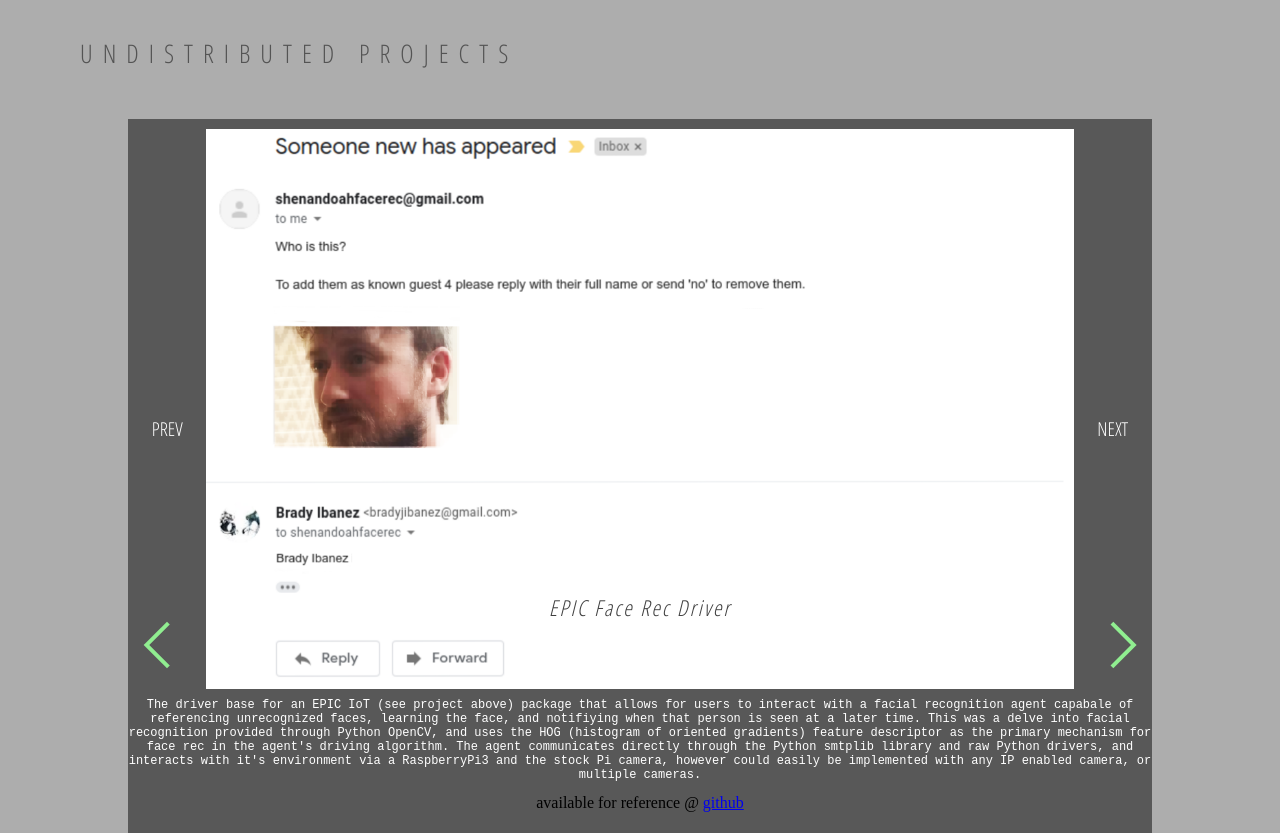
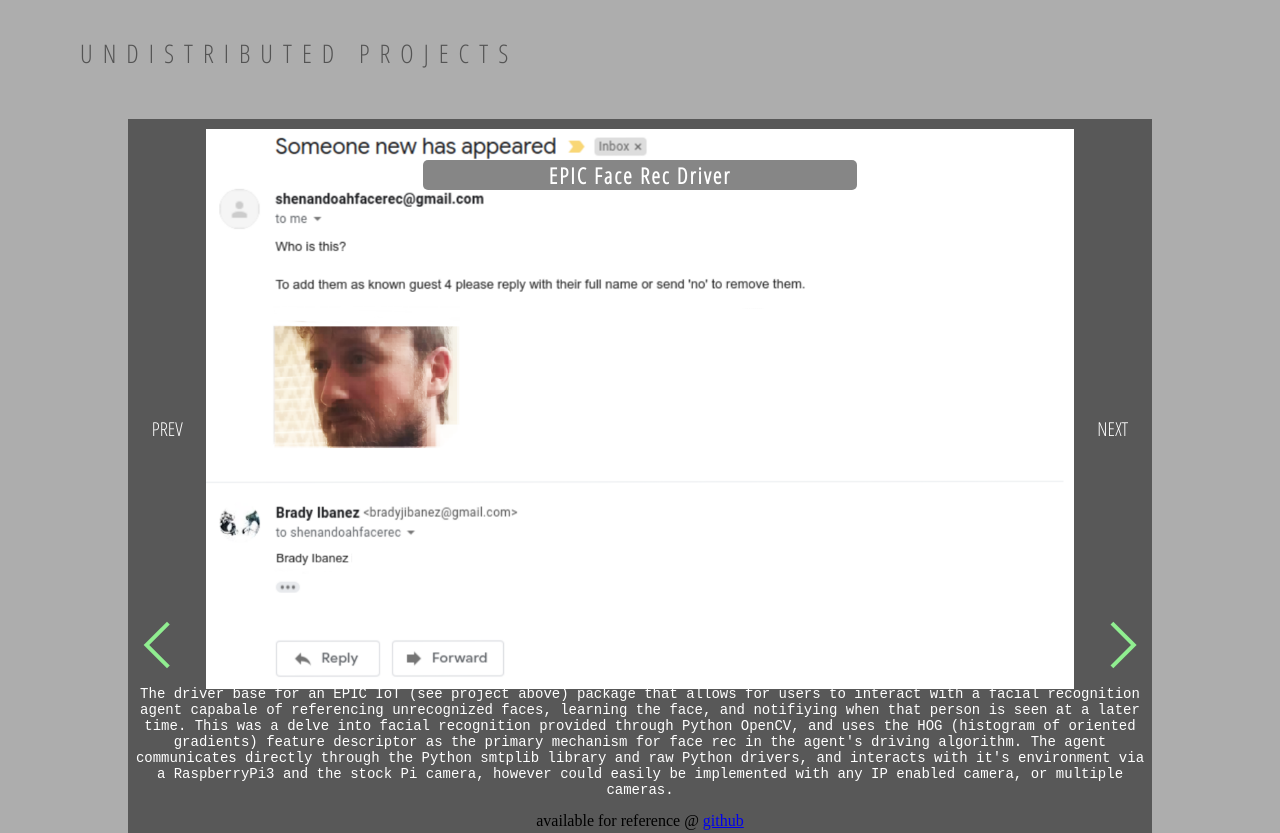
Before and after one commit to bradyjibanez/PortfolioSite, an Angular app: page /projects in a window 1280 px wide. Shown: the part 940-1773 px from the top of the page. Built offline with nearby package versions, Linux system fonts and the light colour scheme; a web font is replaced by a local one.

Commit message:
embedded video inclusion

```diff
--- a/src/app/projects/projects-collection/projects-collection.component.css
+++ b/src/app/projects/projects-collection/projects-collection.component.css
@@ -3,17 +3,18 @@
 
 h1 {
     color: black;
-    font-style: italic;
+    font-style: bold;
+    font-weight: 800;
     font-family: 'Open Sans Condensed', sans-serif;
-    font-weight: 100;
     font-size: 22px;
+    color: white;
     letter-spacing: 2px;
     margin-bottom: 0;
-    background: white;
+    background: grey;
     width: 50%;
     left: 25%;
     border-radius: 5px;
-    opacity: 0.75;
+    opacity: 0.95;
 }
 
 h5 {
@@ -21,7 +22,7 @@ h5 {
     color: white;
     font-weight: 100;
     font-style: inherit;
-    font-size: 12px;
+    font-size: 14px;
     margin: 0.75em 1em 0.75em 1em;
 }
 
@@ -74,7 +75,7 @@ a {
     width: 90%;
     flex: 5% 90% 5%;
     overflow: hidden;
-    padding-top: 28em;
+    padding-top: 1em;
     background-size: cover;
     background-repeat: no-repeat;
 }
@@ -197,7 +198,7 @@ button:focus{
     width: 90%;
     flex: 5% 90% 5%;
     overflow: hidden;
-    background-size: contain;
+    background-size: cover;
     background-repeat: no-repeat;
     padding-top: 12em;
   }
--- a/src/app/projects/projects.component.css
+++ b/src/app/projects/projects.component.css
@@ -64,8 +64,8 @@ a {
   position: fixed;
   top: 50%;
   left: 50%;
-  transform: translate(-50%, -50%);
-  width: 45%;
+  transform: translate(-50%, -45%);
+  width: 65%;
   height: auto;
   text-align: center;
 	z-index: 1;
@@ -90,8 +90,17 @@ a {
 	margin: 0.5em auto 0 auto;
 	max-width: 95%;
 	min-width: 50%;
+  font-size: 14px;
 	text-align: center;
   text-indent: 1em;
+}
+
+.descpar2 {
+  margin: 0.25em auto 0 0;
+  max-width: 95%;
+  min-width: 50%;
+  font-size: 14px;
+  text-align: left;
 }
 
 .projectlink {
@@ -106,7 +115,6 @@ a {
 }
 
 .button {
-  display: block;
   margin-top: 1em;
   margin-bottom: 1em;
   background-color: #2B2D2F;
@@ -149,7 +157,13 @@ a {
 }
 
 .imgarrowgrid {
-  flex: 1;
+  flex: 0 0 10%;
+  height: 45vh;
+}
+
+.imggrid {
+  flex: 0 0 80%;
+  height: 45vh;
 }
 
 .arrow {
--- a/src/app/projects/projects.component.html
+++ b/src/app/projects/projects.component.html
@@ -37,6 +37,9 @@
 			<div style="text-align: left;">
 				{{ project_selected.Description }}
 			</div>
+			<div class="descpar2">
+     			{{ project_selected.Description2 }}
+			</div>
 			<a [attr.href]="project_selected.URL"><button class="button"><h3>visit 	{{project_selected.Title}}</h3></button></a>
 		</div>
 		<div style="margin-bottom: 0.5em;">
@@ -50,8 +53,11 @@
 	</div>
 	<div class="imgarrowflex" [ngStyle]="{'background-image': getImage()}">
 		<button (click)="prevModalImg()" class="nobutton imgarrowgrid"><i class="fadeio arrow left"></i></button>
-		<div class="imgarrowgrid modalimgcontainer">
+		<div *ngIf="!iframe" class="imggrid modalimgcontainer">
 			<img class="modalimgsize" src='assets/modelsize.png'>
+		</div>
+		<div *ngIf="iframe" class="imggrid">
+			<iframe width="80%" height="98%%" src="https://drive.google.com/file/d/1-Vf_gE9CrkWkE82uO9ZYs7gPCZvXtFDa/preview"></iframe>
 		</div>
 		<button (click)="nextModalImg()" class="nobutton imgarrowgrid"><i class="fadeio arrow right"></i></button>
 	</div>
--- a/src/app/projects/projects.component.ts
+++ b/src/app/projects/projects.component.ts
@@ -1,4 +1,4 @@
-import { Component, OnInit, HostListener, ViewChild } from '@angular/core';
+import { Component, OnInit, ViewChild } from '@angular/core';
 import * as Projects from '../../assets/projects.json';
 
 import { MessageService } from '../_services';
@@ -19,6 +19,7 @@ export class ProjectsComponent implements OnInit {
   ignore: Boolean;
   // override ignore inside modal for internal modal destroy icon
   dont_refresh: Boolean = false;
+  iframe: Boolean = false;
   project_selected: JSON = null;
   background_img: string = 'query.png';
   background_img_path: string;
@@ -49,6 +50,9 @@ export class ProjectsComponent implements OnInit {
   	  }
     });
     this.clicked = true;
+    if (this.project_selected['ID'] === "EPICIoT") {
+      this.iframe = true;
+    }
     if (!this.dont_refresh) {
       this.ignore = true;
     } else {
@@ -57,7 +61,6 @@ export class ProjectsComponent implements OnInit {
     }
   }
 
-  //@HostListener('document:click', ['$event'])
   dontLearnMore() {
     if (this.clicked && !this.ignore) {
       this.clicked = false;
@@ -71,6 +74,8 @@ export class ProjectsComponent implements OnInit {
     if (this.clicked) {
       this.clicked = false;
       this.project_selected = null;
+      this.iframe = false;
+      this.background_img = 'query.png';
     } else {
       this.ignore = false;
     }
@@ -78,12 +83,18 @@ export class ProjectsComponent implements OnInit {
 
   nextModalImg() {
     if (this.background_img === "query.png") {
+      if (this.project_selected['ID'] === "EPICIoT") {
+        this.iframe = false;
+      }
       this.background_img = 'response.png';
     }
     else if (this.background_img === "response.png") {
       this.background_img = "result.png"
     }
     else if (this.background_img === "result.png") {
+      if (this.project_selected['ID'] === "EPICIoT") {
+        this.iframe = true;
+      }
      this.background_img = "query.png";
     }
     this.background_img_path = '../../assets/'+this.project_selected['ID']+'/'+this.background_img;
@@ -91,19 +102,27 @@ export class ProjectsComponent implements OnInit {
 
   prevModalImg() {
     if (this.background_img === "query.png") {
+      if (this.project_selected['ID'] === "EPICIoT") {
+        this.iframe = false;
+      }
       this.background_img = 'result.png';
     }
     else if (this.background_img === "result.png") {
       this.background_img = "response.png"
     }
     else if (this.background_img === "response.png") {
+      if (this.project_selected['ID'] === "EPICIoT") {
+        this.iframe = true;
+      }
      this.background_img = "query.png";
     }
     this.background_img_path = '../../assets/'+this.project_selected['ID']+'/'+this.background_img;
   }
 
   getImage() {
-    return "url("+this.background_img_path+")";
+    if (!this.iframe) {
+      return "url("+this.background_img_path+")";
+    }
   }
 
 }
--- a/src/assets/projects.json
+++ b/src/assets/projects.json
@@ -7,7 +7,8 @@
 			"Image": "true",
 			"Type": "Live",
 			"Github_Link": "https://github.com/bradyjibanez/EPICfrontend",
-			"Description": "Extensible Package Integration Controller IoT Framework - An application that allows for users to create RESTfully interacting apps to control embedded system enabled IoT devices. This app is intended to allow for universalization of IoT, and to bridge the gap between non-interactive platforms. It is entirely agnostic to the transmission medium or iterative technology of any device controlling package (platform dedicated software). As long as there is a representative script generated with control endpoints (package specifications), the app is happy to interact. It is written front side using Angular and Node.js-Express interaction servers. The service depends upon a hub device for package install and control written in Python and adhering to UPnP (particularily relying on SSDP) for front end interaction. The backend service relies on Node.js to interact with and call from a MongoDB instance. Everything is independently served through local NGINX instances living in Ubuntu Docker containers of the user hubs created. Please contact me to inquire about access for full source code reference (link only provides angular front end) or hub drivers reference."
+			"Description": "The Extensible Package Integration Controller IoT Framework - An application that allows for users to create RESTfully interacting apps to control embedded system enabled IoT devices. This app is intended to allow for universalization of IoT, and to bridge the gap between non-interactive platforms. It is entirely agnostic to the transmission medium or iterative technology of any device controlling package (platform dedicated software). As long as there is a representative script generated with control endpoints (package specifications), the app is happy to interact, and give developers free reign for what their IoT package can control or represent.",
+			"Description2": "It is written front side using Angular and Node.js-Express interaction servers. The service depends upon a hub device for package install and control written in Python and adhering to UPnP (particularily relying on SSDP) for front end interaction. The backend service relies on Node.js to interact with and call from a MongoDB instance. Everything is independently served through local NGINX instances living in Docker Ubuntu containers of the user hubs created. Please contact me to inquire about access for full source code reference (link only provides angular front end) or hub drivers reference."
 		},
 		{
 			"ID": "MyAcePortrait",
```
